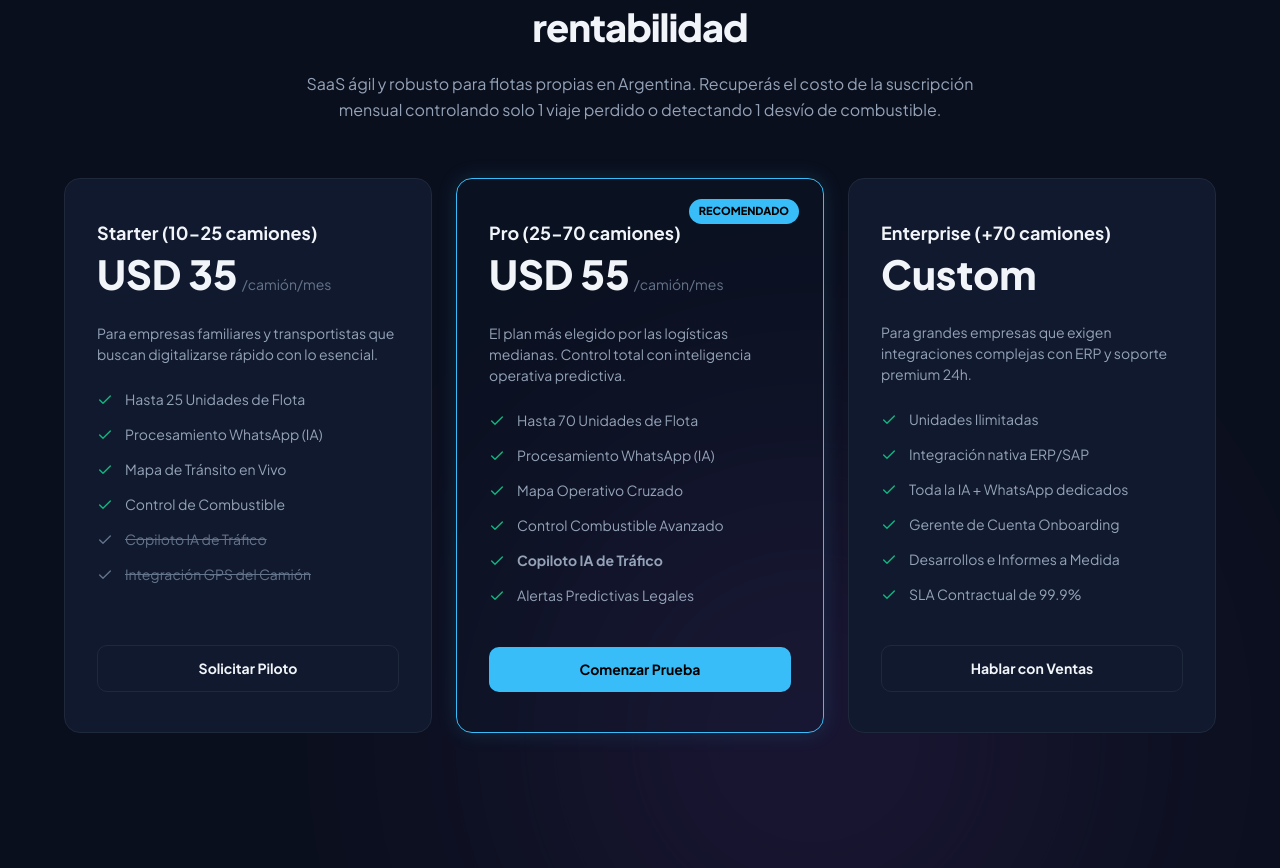
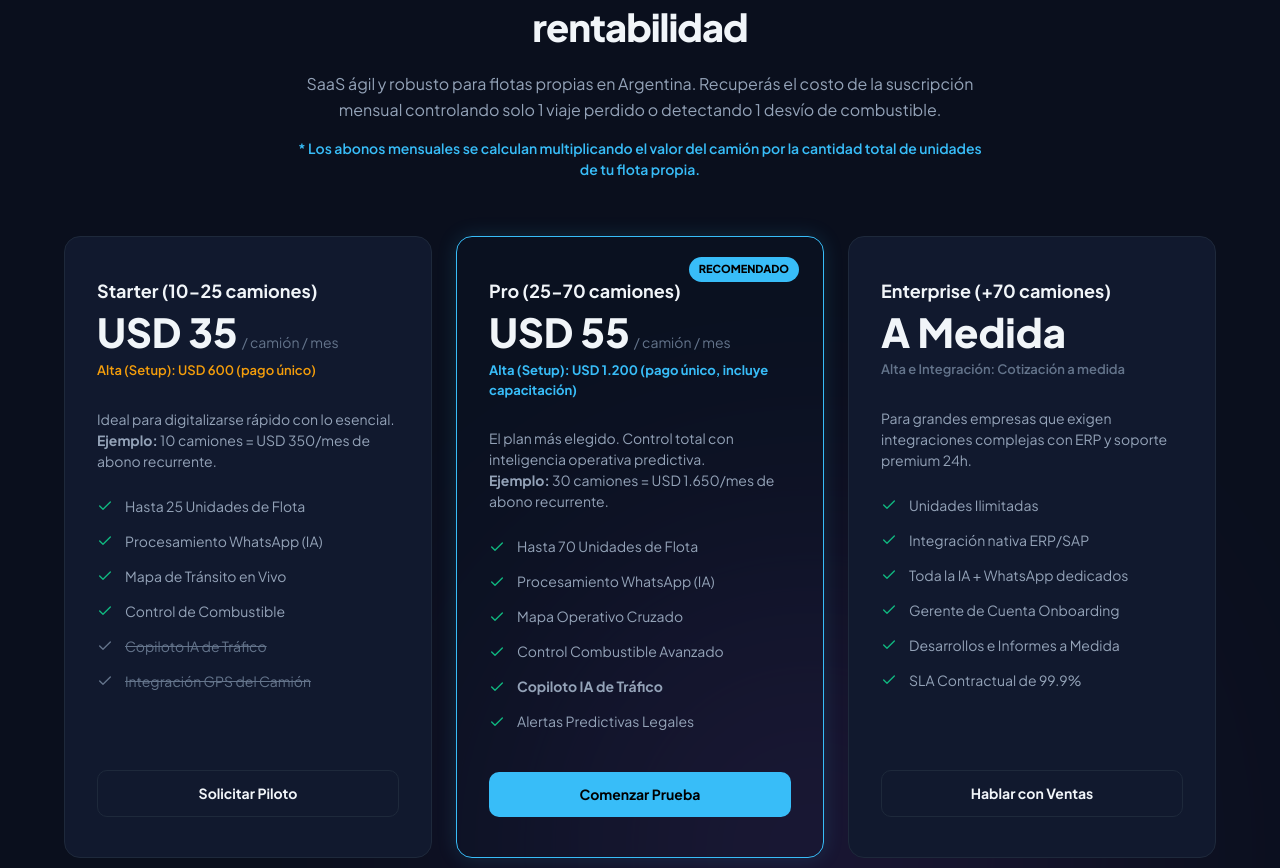
Before and after one commit to Argenterio/control-tower, a React (Vite) app in the folder frontend/: page / in a window 1280 px wide. Shown: the part 3380-4248 px from the top of the page. Built offline with nearby package versions, Linux system fonts and the light colour scheme; no server answers.

Commit message:
fix(landing): clarify pricing structure and add setup/alta fee details with examples

```diff
--- a/frontend/src/pages/LandingPage.tsx
+++ b/frontend/src/pages/LandingPage.tsx
@@ -292,8 +292,11 @@ export default function LandingPage() {
           <div className="section-title-area">
             <span className="section-tag">Planes a Medida</span>
             <h2 className="section-title">Inversión transparente para tu rentabilidad</h2>
-            <p className="section-subtitle">
+            <p className="section-subtitle" style={{ marginBottom: '16px' }}>
               SaaS ágil y robusto para flotas propias en Argentina. Recuperás el costo de la suscripción mensual controlando solo 1 viaje perdido o detectando 1 desvío de combustible.
+            </p>
+            <p style={{ fontSize: '14px', color: 'var(--primary)', fontWeight: 600 }}>
+              * Los abonos mensuales se calculan multiplicando el valor del camión por la cantidad total de unidades de tu flota propia.
             </p>
           </div>
           <div className="pricing-grid">
@@ -303,10 +306,16 @@ export default function LandingPage() {
                 <h3 className="pricing-plan-name">Starter (10-25 camiones)</h3>
                 <div className="pricing-price">
                   <span className="price-num">USD 35</span>
-                  <span className="price-unit">/camión/mes</span>
+                  <span className="price-unit">/ camión / mes</span>
+                </div>
+                <div style={{ fontSize: '13px', color: 'var(--accent-amber)', marginTop: '8px', fontWeight: 600 }}>
+                  Alta (Setup): USD 600 (pago único)
                 </div>
               </div>
-              <p className="pricing-desc">Para empresas familiares y transportistas que buscan digitalizarse rápido con lo esencial.</p>
+              <p className="pricing-desc">
+                Ideal para digitalizarse rápido con lo esencial. <br />
+                <strong>Ejemplo:</strong> 10 camiones = USD 350/mes de abono recurrente.
+              </p>
               <ul className="pricing-features">
                 <li className="pricing-feature-item">
                   <Check size={16} />
@@ -345,10 +354,16 @@ export default function LandingPage() {
                 <h3 className="pricing-plan-name">Pro (25-70 camiones)</h3>
                 <div className="pricing-price">
                   <span className="price-num">USD 55</span>
-                  <span className="price-unit">/camión/mes</span>
+                  <span className="price-unit">/ camión / mes</span>
+                </div>
+                <div style={{ fontSize: '13px', color: 'var(--primary)', marginTop: '8px', fontWeight: 700 }}>
+                  Alta (Setup): USD 1.200 (pago único, incluye capacitación)
                 </div>
               </div>
-              <p className="pricing-desc">El plan más elegido por las logísticas medianas. Control total con inteligencia operativa predictiva.</p>
+              <p className="pricing-desc">
+                El plan más elegido. Control total con inteligencia operativa predictiva. <br />
+                <strong>Ejemplo:</strong> 30 camiones = USD 1.650/mes de abono recurrente.
+              </p>
               <ul className="pricing-features">
                 <li className="pricing-feature-item">
                   <Check size={16} />
@@ -385,10 +400,15 @@ export default function LandingPage() {
               <div className="pricing-card-header">
                 <h3 className="pricing-plan-name">Enterprise (+70 camiones)</h3>
                 <div className="pricing-price">
-                  <span className="price-num">Custom</span>
+                  <span className="price-num">A Medida</span>
+                </div>
+                <div style={{ fontSize: '13px', color: 'var(--text-dim)', marginTop: '8px', fontWeight: 600 }}>
+                  Alta e Integración: Cotización a medida
                 </div>
               </div>
-              <p className="pricing-desc">Para grandes empresas que exigen integraciones complejas con ERP y soporte premium 24h.</p>
+              <p className="pricing-desc">
+                Para grandes empresas que exigen integraciones complejas con ERP y soporte premium 24h.
+              </p>
               <ul className="pricing-features">
                 <li className="pricing-feature-item">
                   <Check size={16} />
```
